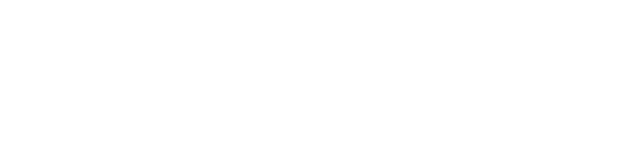
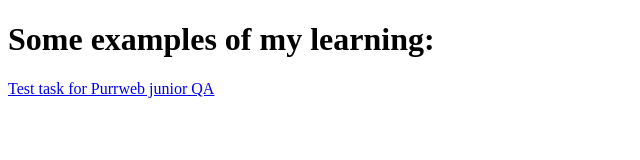
Before and after one commit to AnnaIvanova096/MyBussinessCard, a plain HTML site: page index.html in a window 1280 px wide. Shown: the whole page, without its empty margins (0-640 px from the left). Drawn offline with Linux system fonts and the light colour scheme; files that its build step writes are made by us from their sources.

Commit message:
Update index.html

```diff
--- a/index.html
+++ b/index.html
@@ -13,6 +13,8 @@
 </head>
 
 <body>
+  <h1>Some examples of my learning:</h1>
+  <a href = https://drive.google.com/drive/folders/1njCpUE5xqSYhRi8iKGP9hZu9-0C0Vqfv?usp=share_link>Test task for Purrweb junior QA</a>
 
 </body>
 </html>
```
